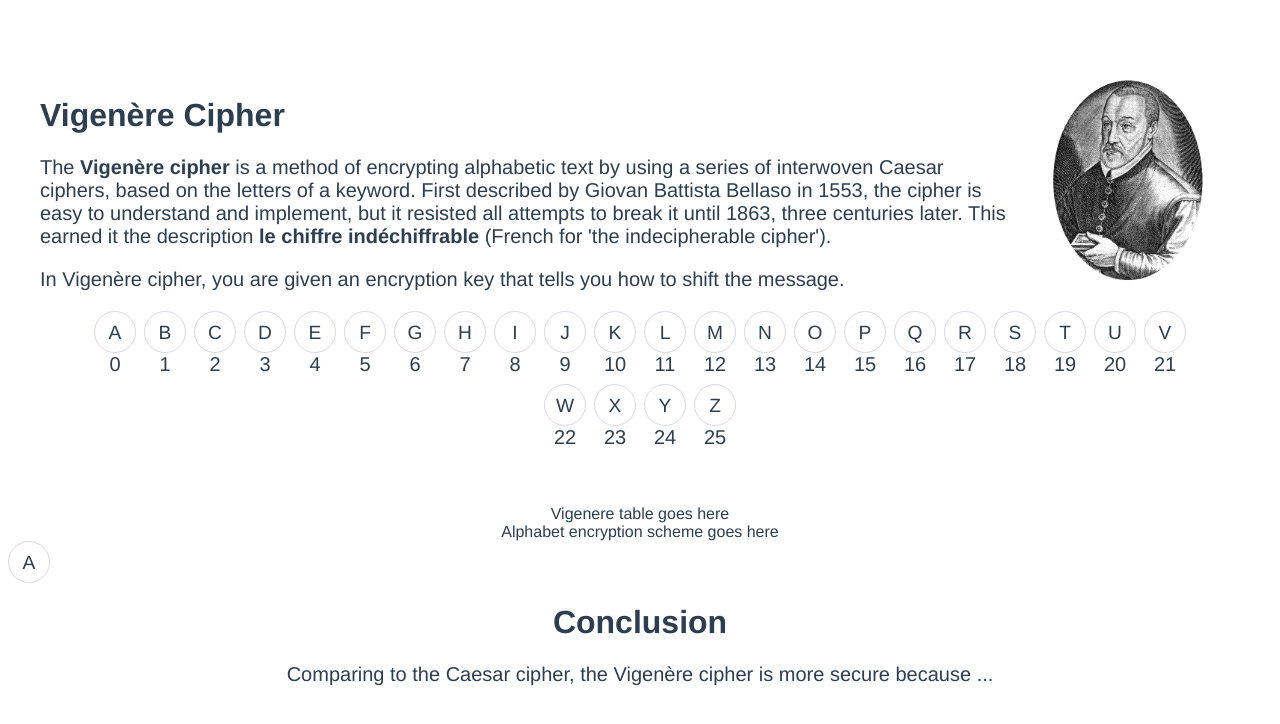
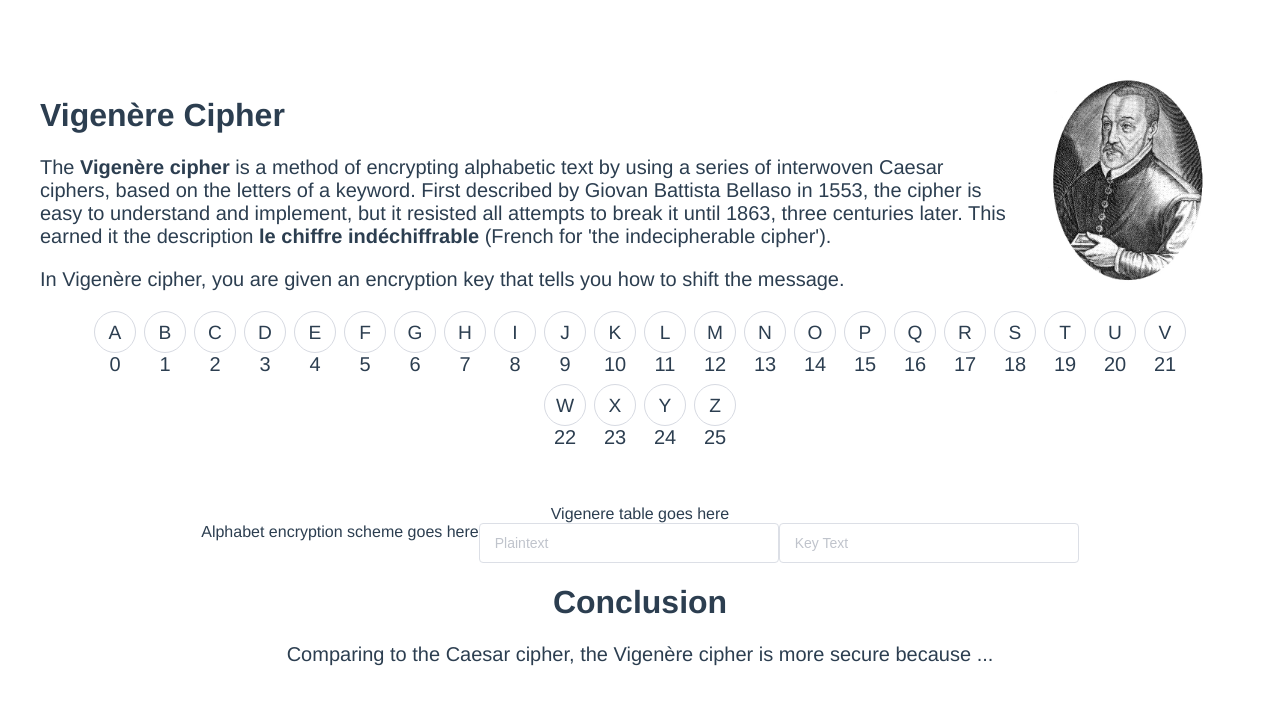
Before and after one commit to AJ-Kumar36/crypto-crypto, a Vue app: page /vigenere in a window 1280 px wide. Shown: the top 724 px of the page. Built offline with nearby package versions, Linux system fonts and the light colour scheme; what vue-konva would draw is missing.

Commit message:
Framework for vigenere encrypt/decrypt functionality

```diff
--- a/src/components/Vigenere/Encryption.vue
+++ b/src/components/Vigenere/Encryption.vue
@@ -1,7 +1,39 @@
 <template>
-  <div>
+  <div class="container">
     <span>Alphabet encryption scheme goes here</span>
-    <CircleLetter letter="A" />
+    <div class="frame">
+      <el-form class="letter-input-container" v-if="guessPlainText">
+        <el-form-item v-for="(letter, index) in sanitizedText" :key="index">
+          <el-input
+            v-model="plainTextInputs[index]"
+            :class="['letter-input']"
+            status="warning"
+          />
+        </el-form-item>
+      </el-form>
+      <div v-else>
+        <div v-for="(letter, index) in sanitizedText" :key="index" class="letter-block">
+          <span>{{ letter }}</span>
+        </div>
+      </div>
+      <CircleLetter
+        v-for="(letter, index) in repetitiveKey"
+        :key="index"
+        :letter="letter"
+      />
+    </div>
+    <div class="inputs">
+      <el-input
+        v-model="customPlain"
+        class="input"
+        placeholder="Plaintext"
+      />
+      <el-input
+        v-model="keytext"
+        class="input"
+        placeholder="Key Text"
+      />
+    </div>
   </div>
 </template>
 
@@ -9,11 +41,17 @@
 import CircleLetter from '../Common/CircleLetter.vue';
 
 /**
- * TODO: Display the vigenere cipher layout
+ * TODO: Display the vigenere cipher layout // TODO: @atish3
+ * This is the conversion part
+ * >>> Check out https://konvajs.org/docs/vue/index.html
  * TODO: Allow users to guess the encrypted text based on the key and the plain text
  * TODO: Allow users to guess the plain text based on the key and the encrypted text
  * TODO: Allow users to customize the plain text and the key
+ * https://element.eleme.io/#/en-US/component/input
  */
+
+const aAscii = 'A'.charCodeAt(0);
+const zAscii = 'Z'.charCodeAt(0);
 
 export default {
   name: 'VigenereEncryption',
@@ -22,13 +60,84 @@ export default {
   },
   props: {
     plainText: { type: String, required: true },
-    key: { type: String, required: true },
+    vigenereKey: { type: String, required: true },
     guessPlainText: { type: Boolean, default: false },
     guessEncryptedText: { type: Boolean, default: false },
     guessKey: { type: Boolean, default: false },
+    customizedPlainText: { type: Boolean, default: true },
+    customizedKeyText: {type: Boolean, default: true }
+  },
+  data() {
+    return {
+      customPlain: '',
+      keytext: '',
+      plainTextInputs: [],
+    }
+  },
+  computed: {
+    sanitizedText() {
+      let text = ''
+      if (this.customizedPlainText){
+        text = (this.customPlain || '').toUpperCase();
+      }
+      else {
+        text = (this.plainText || '').toUpperCase();
+      }
+
+      let sanitizedText = '';
+
+      for (let char of text) {
+        const charCode = char.charCodeAt(0);
+        if (charCode >= aAscii && charCode <= zAscii) {
+          sanitizedText += char;
+        }
+      }
+
+      return sanitizedText.split('');
+    },
+    repetitiveKey() {
+      /**
+       * When plainText = 'ababab' and vigenereKey = 'abc',
+       * repKey = ['a', 'b', 'c', 'a', 'b', 'c']
+       */
+      let repKey = [];
+      let encKey = ''
+      if (this.customizedKeyText && this.keytext.length > 0){
+        encKey = this.keytext
+      } else {
+        encKey = this.vigenereKey
+      }
+      for (let i = 0; i < this.sanitizedText.length; i++) {
+        repKey.push(encKey[i % encKey.length]);
+      }
+      return repKey;
+    },
   },
 }
 </script>
 
 <style scoped>
+.container {
+  display: flex;
+  justify-content: center;
+}
+
+.frame {
+  display: flex;
+}
+
+.input {
+  width: 300px;
+}
+
+.letter-block {
+  font-size: 1.5rem;
+  width: 3rem;
+  height: 3rem;
+  border: 1px solid #d7dae2;
+  display: flex;
+  justify-content: center;
+  align-items: center;
+  line-height: 1;
+}
 </style>
--- a/src/pages/Vigenere.vue
+++ b/src/pages/Vigenere.vue
@@ -2,7 +2,10 @@
   <div>
     <Introduction />
     <Table />
-    <Encryption />
+    <Encryption
+      plainText="Happy"
+      vigenereKey="SAD"
+    />
     <Conclusion />
   </div>
 </template>
```
Also changed, not shown: 1 other file (tests, documents, lock files or other folders).
